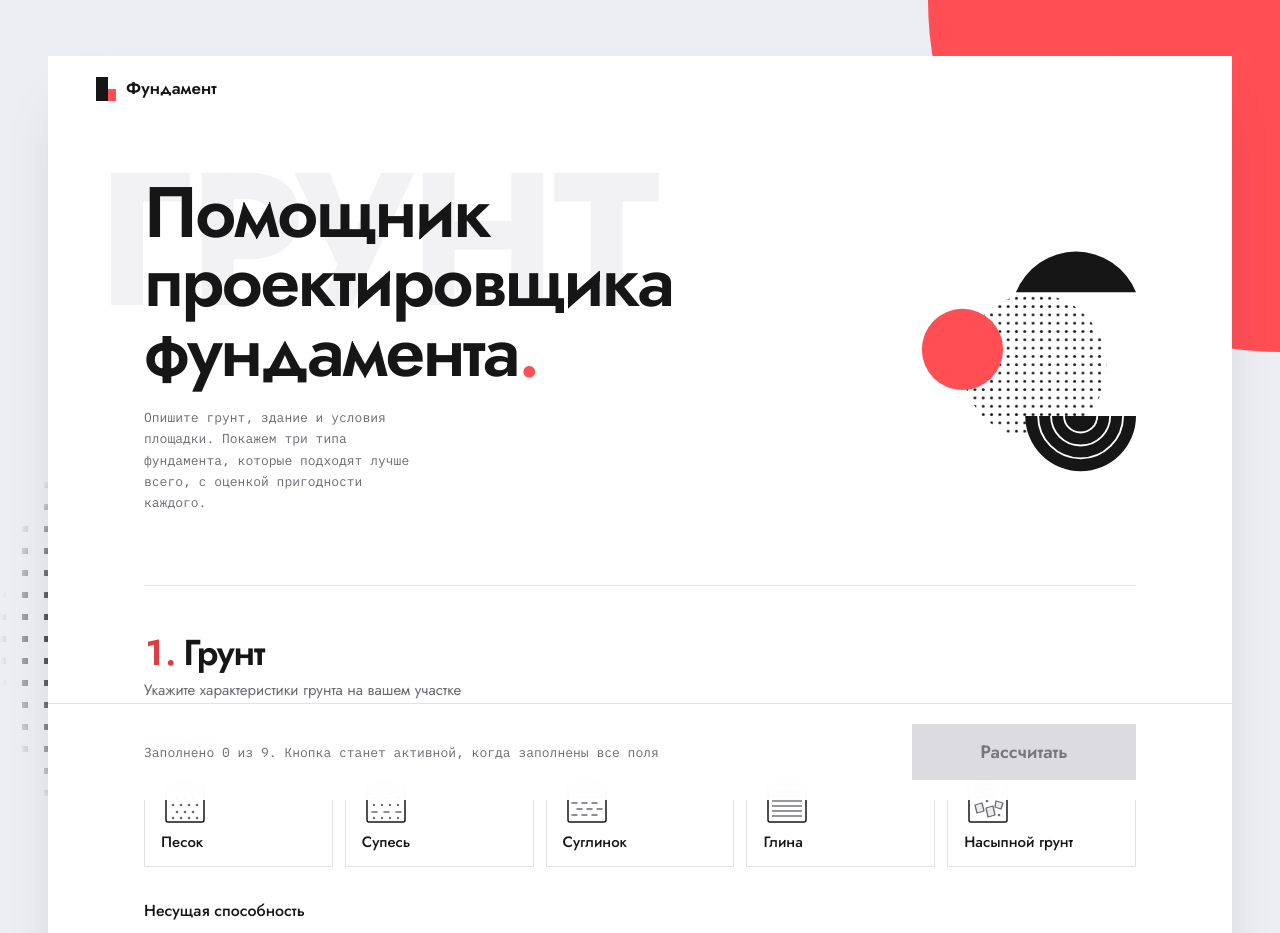
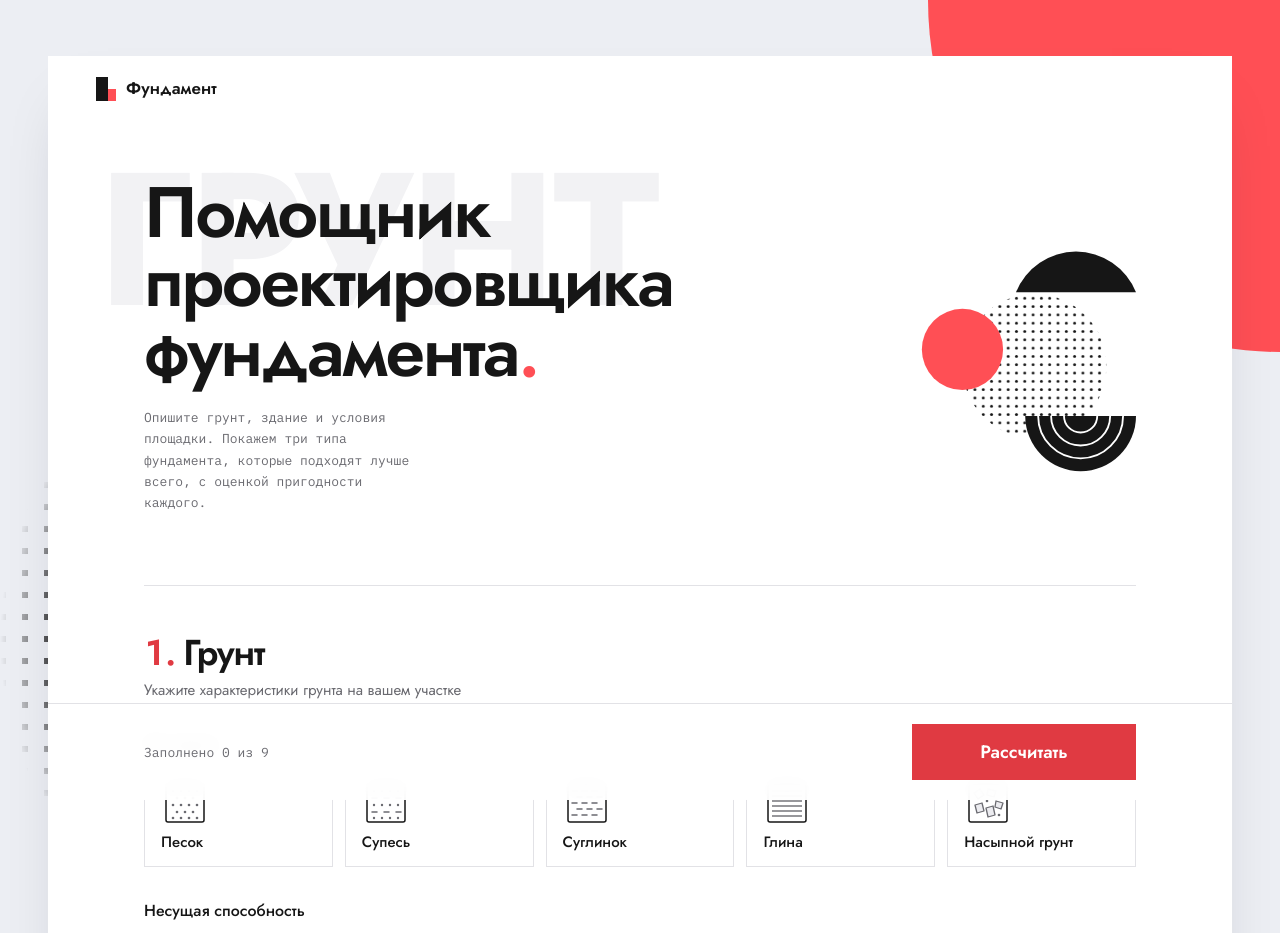
Before and after one commit to NightVizer/FoundamentBuilderHelper, a React (Vite) app in the folder frontend/: page / in a window 1280 px wide. Shown: the top 933 px of the page. Built offline with nearby package versions, Linux system fonts and the light colour scheme.

Commit message:
РЕАЛЬНАЯ ВЕРСИЯ ДЛЯ ПОКАЗА ПЕРЕД ИЗМЕНЕНИЯ БЭКЭНДА ЗАПРСООВ К ДЖЕВУ

```diff
--- a/frontend/src/components/controls.tsx
+++ b/frontend/src/components/controls.tsx
@@ -1,7 +1,29 @@
 import { useId, type ReactNode } from "react";
 import type { Option } from "../options";
 
-interface ChoiceGroupProps<T extends string> {
+/** Общие свойства полей формы: якорь для прокрутки и текст ошибки. */
+interface FieldProps {
+  /** id обёртки поля: к нему прокручивает список ошибок. */
+  id: string;
+  error?: string;
+  /** Номер попытки отправки: при новой попытке ошибка вспыхивает снова. */
+  flash?: number;
+}
+
+/** Вспышка вокруг поля и текст ошибки под ним. key перезапускает анимацию. */
+function FieldError({ id, error, flash = 0, className = "" }: { id: string; error?: string; flash?: number; className?: string }) {
+  if (!error) return null;
+  return (
+    <>
+      <span key={`ring-${flash}-${error}`} className="flash-ring" aria-hidden />
+      <p key={`msg-${flash}-${error}`} id={id} className={`field-error ${className}`}>
+        {error}
+      </p>
+    </>
+  );
+}
+
+interface ChoiceGroupProps<T extends string> extends FieldProps {
   label: string;
   name: string;
   options: Option<T>[];
@@ -16,6 +38,9 @@ interface ChoiceGroupProps<T extends string> {
 
 /** Выбор одного значения: семантически радиогруппа, визуально кнопки-чипы. */
 export function ChoiceGroup<T extends string>({
+  id,
+  error,
+  flash,
   label,
   name,
   options,
@@ -26,11 +51,15 @@ export function ChoiceGroup<T extends string>({
   inline,
 }: ChoiceGroupProps<T>) {
   const labelId = useId();
+  const errorId = `${id}-error`;
   return (
     <div
+      id={id}
       role="radiogroup"
       aria-labelledby={labelId}
-      className={inline ? "grid items-center gap-x-6 gap-y-2.5 sm:grid-cols-[8.5rem_minmax(0,1fr)]" : undefined}
+      aria-invalid={error ? true : undefined}
+      aria-describedby={error ? errorId : undefined}
+      className={`field ${error ? "is-invalid" : ""} ${inline ? "grid items-center gap-x-6 gap-y-2.5 sm:grid-cols-[8.5rem_minmax(0,1fr)]" : ""}`}
     >
       <div id={labelId} className={inline ? "field-label mb-0" : "field-label"}>
         {label}
@@ -54,6 +83,7 @@ export function ChoiceGroup<T extends string>({
           </label>
         ))}
       </div>
+      <FieldError id={errorId} error={error} flash={flash} className={inline ? "sm:col-span-2" : ""} />
     </div>
   );
 }
@@ -64,7 +94,7 @@ const CARD_COLUMNS = {
   5: "grid-cols-2 sm:grid-cols-3 lg:grid-cols-5",
 } as const;
 
-interface CardGroupProps<T extends string> {
+interface CardGroupProps<T extends string> extends FieldProps {
   label: string;
   name: string;
   options: Option<T>[];
@@ -78,6 +108,9 @@ interface CardGroupProps<T extends string> {
 
 /** Радиогруппа из карточек с миниатюрой: для вариантов, которые проще узнать по картинке. */
 export function CardGroup<T extends string>({
+  id,
+  error,
+  flash,
   label,
   name,
   options,
@@ -88,8 +121,16 @@ export function CardGroup<T extends string>({
   columns,
 }: CardGroupProps<T>) {
   const labelId = useId();
+  const errorId = `${id}-error`;
   return (
-    <div role="radiogroup" aria-labelledby={labelId}>
+    <div
+      id={id}
+      role="radiogroup"
+      aria-labelledby={labelId}
+      aria-invalid={error ? true : undefined}
+      aria-describedby={error ? errorId : undefined}
+      className={`field ${error ? "is-invalid" : ""}`}
+    >
       <div id={labelId} className="field-label">
         {label}
       </div>
@@ -114,11 +155,12 @@ export function CardGroup<T extends string>({
           </label>
         ))}
       </div>
+      <FieldError id={errorId} error={error} flash={flash} />
     </div>
   );
 }
 
-interface CountFieldProps {
+interface CountFieldProps extends FieldProps {
   label: string;
   value: string;
   onChange: (value: string) => void;
@@ -128,16 +170,16 @@ interface CountFieldProps {
 }
 
 /** Целое число с кнопками − и +, поле можно заполнить и вручную. */
-export function CountField({ label, value, onChange, hint, min, max }: CountFieldProps) {
-  const id = useId();
+export function CountField({ id, error, flash, label, value, onChange, hint, min, max }: CountFieldProps) {
+  const inputId = useId();
   const n = Number.parseInt(value, 10);
   const step = (delta: number) => {
     const next = Number.isNaN(n) ? min : Math.min(max, Math.max(min, n + delta));
     onChange(String(next));
   };
   return (
-    <div>
-      <label htmlFor={id} className="field-label">
+    <div id={id} className={`field ${error ? "is-invalid" : ""}`}>
+      <label htmlFor={inputId} className="field-label">
         {label}
       </label>
       <div className="count-input">
@@ -147,16 +189,15 @@ export function CountField({ label, value, onChange, hint, min, max }: CountFiel
           </svg>
         </button>
         <input
-          id={id}
-          type="number"
+          id={inputId}
+          type="text"
           inputMode="numeric"
-          min={min}
-          max={max}
-          step={1}
+          autoComplete="off"
           value={value}
           placeholder="0"
           onChange={(e) => onChange(e.target.value)}
-          aria-describedby={`${id}-hint`}
+          aria-invalid={error ? true : undefined}
+          aria-describedby={error ? `${id}-error` : `${id}-hint`}
         />
         <button type="button" onClick={() => step(1)} disabled={!Number.isNaN(n) && n >= max} aria-label="Увеличить">
           <svg viewBox="0 0 14 14" className="h-3.5 w-3.5" aria-hidden>
@@ -164,63 +205,71 @@ export function CountField({ label, value, onChange, hint, min, max }: CountFiel
           </svg>
         </button>
       </div>
+      {error ? (
+        <FieldError id={`${id}-error`} error={error} flash={flash} />
+      ) : (
         <p id={`${id}-hint`} className="field-hint">
           {hint}
         </p>
+      )}
     </div>
   );
 }
 
-interface NumberFieldProps {
+interface NumberFieldProps extends FieldProps {
   label: string;
   value: string;
   onChange: (value: string) => void;
   suffix?: string;
   hint: string;
   integer?: boolean;
-  min: number;
-  max: number;
   placeholder?: string;
   disabled?: boolean;
 }
 
+// Поле текстовое, а не type="number": иначе браузер отдаёт пустую строку вместо
+// неверного ввода, и ошибку нельзя показать по делу.
 export function NumberField({
+  id,
+  error,
+  flash,
   label,
   value,
   onChange,
   suffix,
   hint,
   integer,
-  min,
-  max,
   placeholder,
   disabled,
 }: NumberFieldProps) {
-  const id = useId();
+  const inputId = useId();
   return (
-    <div>
-      <label htmlFor={id} className="field-label">
+    <div id={id} className={`field ${error ? "is-invalid" : ""}`}>
+      <label htmlFor={inputId} className="field-label">
         {label}
       </label>
       <div className="number-input">
         <input
-          id={id}
-          type="number"
+          id={inputId}
+          type="text"
           inputMode={integer ? "numeric" : "decimal"}
-          min={min}
-          max={max}
-          step={integer ? 1 : "any"}
+          autoComplete="off"
           value={value}
           placeholder={placeholder}
           disabled={disabled}
           onChange={(e) => onChange(e.target.value)}
-          aria-describedby={`${id}-hint`}
+          aria-invalid={error ? true : undefined}
+          aria-describedby={error ? `${id}-error` : `${id}-hint`}
         />
         {suffix && <span className="suffix">{suffix}</span>}
       </div>
+      {error ? (
+        <FieldError id={`${id}-error`} error={error} flash={flash} />
+      ) : (
         <p id={`${id}-hint`} className="field-hint">
           {hint}
         </p>
+      )}
     </div>
   );
 }
--- a/frontend/src/index.css
+++ b/frontend/src/index.css
@@ -321,6 +321,72 @@
     backdrop-filter: blur(10px);
   }
 
+  /* Ошибки ввода: поле с коралловой рамкой, вспышка вокруг и текст под полем */
+  .field {
+    @apply relative;
+  }
+  .flash-ring {
+    @apply pointer-events-none absolute -inset-2.5 z-[2];
+    border: 2px solid var(--coral);
+    background: rgba(255, 79, 85, 0.07);
+    opacity: 0;
+    animation: field-flash 1.2s ease-out;
+  }
+  .field-error {
+    @apply mt-2.5 flex items-start gap-2 text-sm font-medium leading-snug;
+    color: var(--coral-strong);
+    animation: error-in 0.45s cubic-bezier(0.3, 1.4, 0.5, 1);
+  }
+  .field-error::before {
+    content: "!";
+    @apply mt-px grid h-[1.125rem] w-[1.125rem] shrink-0 place-items-center rounded-full text-xs font-bold text-white;
+    background: var(--coral-strong);
+  }
+  .is-invalid .field-label {
+    color: var(--coral-strong);
+  }
+  .is-invalid .number-input,
+  .is-invalid .count-input {
+    border-color: var(--coral-strong);
+    background: #fff7f7;
+  }
+  .is-invalid .number-input .suffix,
+  .is-invalid .count-input button:not(:hover) {
+    background: #ffeeee;
+  }
+  .is-invalid .peer:not(:checked) + .opt-card:not(:hover),
+  .is-invalid .peer:not(:checked) + .choice:not(:hover) {
+    border-color: #f2a7aa;
+    --acc-soft: #ffecec;
+  }
+
+  .form-issues-title {
+    @apply text-[0.9375rem] font-semibold;
+    color: var(--coral-strong);
+  }
+  .form-issues-list {
+    @apply mt-2 flex flex-wrap gap-2 max-sm:-mx-1 max-sm:flex-nowrap max-sm:overflow-x-auto max-sm:px-1 max-sm:pb-1;
+  }
+  .issue-chip {
+    @apply inline-flex h-8 items-center whitespace-nowrap rounded-full border px-3.5 text-sm font-medium;
+    border-color: #f2a7aa;
+    background: #fff4f4;
+    color: var(--coral-strong);
+    animation: error-in 0.45s cubic-bezier(0.3, 1.4, 0.5, 1) both;
+    transition:
+      transform 0.18s ease,
+      box-shadow 0.18s ease,
+      background-color 0.18s ease,
+      color 0.18s ease;
+  }
+  .issue-chip:hover {
+    @apply text-white;
+    border-color: var(--coral-strong);
+    background: var(--coral-strong);
+    transform: translateY(-2px);
+    box-shadow: 0 10px 18px -10px rgba(224, 58, 66, 0.8);
+  }
+
   .btn-primary,
   .btn-secondary {
     transition:
@@ -594,6 +660,42 @@
   }
 }
 
+@keyframes field-flash {
+  0% {
+    opacity: 0;
+  }
+  12% {
+    opacity: 1;
+  }
+  28% {
+    opacity: 0.25;
+  }
+  44% {
+    opacity: 1;
+  }
+  100% {
+    opacity: 0;
+  }
+}
+
+@keyframes error-in {
+  0% {
+    opacity: 0;
+    transform: translateX(-8px);
+  }
+  45% {
+    opacity: 1;
+    transform: translateX(5px);
+  }
+  70% {
+    transform: translateX(-2px);
+  }
+  100% {
+    opacity: 1;
+    transform: none;
+  }
+}
+
 @keyframes spin {
   to {
     transform: rotate(360deg);
@@ -601,8 +703,13 @@
 }
 
 @media (prefers-reduced-motion: reduce) {
-  .ring-arc {
+  .ring-arc,
+  .field-error,
+  .issue-chip {
     animation: none;
+  }
+  .flash-ring {
+    display: none;
   }
   .spinner {
     animation-duration: 2.4s;
@@ -615,6 +722,7 @@
   .opt-card:hover,
   .btn-primary:hover:not(:disabled),
   .btn-secondary:hover,
+  .issue-chip:hover,
   .winner:hover,
   .alt-card:hover,
   .winner:hover .picture-dot,
--- a/frontend/src/pages/InputPage.tsx
+++ b/frontend/src/pages/InputPage.tsx
@@ -41,15 +41,57 @@ const EMPTY: FormDraft = {
 const FLOORS_MAX = 50;
 const AREA_MAX = 100_000;
 
-function parseFloors(raw: string): number | null {
-  if (!/^\d+$/.test(raw.trim())) return null;
-  const n = Number(raw);
-  return n >= 1 && n <= FLOORS_MAX ? n : null;
+type FieldKey = keyof FormDraft;
+
+// Порядок полей на странице: в нём же идут ошибки и прокрутка к первой из них.
+const FIELDS: { key: FieldKey; label: string; missing: string }[] = [
+  { key: "soil_type", label: "Тип грунта", missing: "Выберите тип грунта" },
+  { key: "bearing_capacity", label: "Несущая способность", missing: "Выберите несущую способность" },
+  { key: "groundwater_level", label: "Уровень грунтовых вод", missing: "Выберите уровень грунтовых вод" },
+  { key: "floors", label: "Этажность", missing: "Укажите этажность" },
+  { key: "building_area_m2", label: "Площадь здания", missing: "Укажите площадь здания" },
+  { key: "wall_material", label: "Материал стен", missing: "Выберите материал стен" },
+  { key: "climate", label: "Климат", missing: "Выберите климат" },
+  { key: "frost_depth", label: "Глубина промерзания", missing: "Выберите глубину промерзания" },
+  { key: "seismicity", label: "Сейсмичность", missing: "Выберите сейсмичность" },
+];
+
+const fieldId = (key: FieldKey) => `field-${key}`;
+
+function isEmpty(value: FormDraft[FieldKey]): boolean {
+  return value === null || (typeof value === "string" && value.trim() === "");
 }
 
-function parseArea(raw: string): number | null {
-  const n = Number(raw.replace(",", "."));
-  return raw.trim() !== "" && Number.isFinite(n) && n > 0 && n <= AREA_MAX ? n : null;
+/** Число этажей или текст ошибки. */
+function parseFloors(raw: string): number | string {
+  const v = raw.trim();
+  if (!/^\d+$/.test(v)) return "Введите целое число, без букв, дробей и знаков";
+  const n = Number(v);
+  if (n < 1 || n > FLOORS_MAX) return `Этажность должна быть от 1 до ${FLOORS_MAX}`;
+  return n;
+}
+
+/** Площадь или текст ошибки. Пробелы между разрядами и запятая допустимы: «12 500,5». */
+function parseArea(raw: string): number | string {
+  const v = raw.replace(/\s/g, "").replace(",", ".");
+  if (!/^-?(\d+(\.\d*)?|\.\d+)$/.test(v)) return "Введите число, например 120 или 85,5";
+  const n = Number(v);
+  if (n <= 0) return "Площадь должна быть больше нуля";
+  if (n > AREA_MAX) return "Площадь не может быть больше 100 000 м²";
+  return n;
+}
+
+/** Ошибки по полям: пустые поля и значения вне ограничений бэкенда. */
+function validate(d: FormDraft): Partial<Record<FieldKey, string>> {
+  const errors: Partial<Record<FieldKey, string>> = {};
+  for (const { key, missing } of FIELDS) {
+    if (isEmpty(d[key])) errors[key] = missing;
+  }
+  const floors = parseFloors(d.floors);
+  if (!errors.floors && typeof floors === "string") errors.floors = floors;
+  const area = parseArea(d.building_area_m2);
+  if (!errors.building_area_m2 && typeof area === "string") errors.building_area_m2 = area;
+  return errors;
 }
 
 function toInput(d: FormDraft): { input: FoundationInput; site: SiteConditions } | null {
@@ -59,8 +101,8 @@ function toInput(d: FormDraft): { input: FoundationInput; site: SiteConditions }
     !d.soil_type ||
     !d.bearing_capacity ||
     !d.groundwater_level ||
-    floors === null ||
-    area === null ||
+    typeof floors !== "number" ||
+    typeof area !== "number" ||
     !d.wall_material ||
     !d.climate ||
     !d.frost_depth ||
@@ -83,6 +125,16 @@ function toInput(d: FormDraft): { input: FoundationInput; site: SiteConditions }
   };
 }
 
+/** Прокрутка к полю и фокус на нём: на выбранном варианте, поле ввода или первом варианте. */
+function goToField(key: FieldKey) {
+  const el = document.getElementById(fieldId(key));
+  if (!el) return;
+  const reduce = window.matchMedia("(prefers-reduced-motion: reduce)").matches;
+  el.scrollIntoView({ block: "center", behavior: reduce ? "auto" : "smooth" });
+  const target = el.querySelector<HTMLInputElement>("input:checked, input[type=text], input[type=radio]");
+  target?.focus({ preventScroll: true });
+}
+
 function BlockHead({ n, title, sub, id }: { n: number; title: string; sub: string; id: string }) {
   return (
     <header>
@@ -103,6 +155,10 @@ interface Props {
 export function InputPage({ onCalculated, onError }: Props) {
   const [draft, setDraft] = useState<FormDraft>(EMPTY);
   const [submitting, setSubmitting] = useState(false);
+  // Число попыток отправки: после первой показываем и незаполненные поля,
+  // каждая следующая заново подсвечивает ошибки.
+  const [attempt, setAttempt] = useState(0);
+  const errors = validate(draft);
   const ready = toInput(draft);
 
   const set =
@@ -110,9 +166,22 @@ export function InputPage({ onCalculated, onError }: Props) {
     (value: FormDraft[K]) =>
       setDraft((d) => ({ ...d, [key]: value }));
 
+  // Неверное значение видно сразу при вводе, незаполненное поле только после попытки отправки.
+  const errorOf = (key: FieldKey): string | undefined => {
+    if (!errors[key]) return undefined;
+    return attempt > 0 || !isEmpty(draft[key]) ? errors[key] : undefined;
+  };
+  const field = (key: FieldKey) => ({ id: fieldId(key), error: errorOf(key), flash: attempt });
+
   async function submit(e: FormEvent) {
     e.preventDefault();
-    if (!ready || submitting) return;
+    if (submitting) return;
+    if (!ready) {
+      setAttempt((n) => n + 1);
+      const first = FIELDS.find(({ key }) => errors[key]);
+      if (first) goToField(first.key);
+      return;
+    }
     setSubmitting(true);
     try {
       const result = await fetchRecommendation(ready.input);
@@ -122,18 +191,8 @@ export function InputPage({ onCalculated, onError }: Props) {
     }
   }
 
-  const fields = [
-    draft.soil_type,
-    draft.bearing_capacity,
-    draft.groundwater_level,
-    parseFloors(draft.floors),
-    parseArea(draft.building_area_m2),
-    draft.wall_material,
-    draft.climate,
-    draft.frost_depth,
-    draft.seismicity,
-  ];
-  const filled = fields.filter((v) => v !== null).length;
+  const problems = FIELDS.filter(({ key }) => errors[key]);
+  const filled = FIELDS.length - problems.length;
 
   return (
     <Shell>
@@ -149,6 +208,7 @@ export function InputPage({ onCalculated, onError }: Props) {
             <div className="mt-8 space-y-8">
               <CardGroup
                 label="Тип грунта"
+                {...field("soil_type")}
                 name="soil_type"
                 options={SOIL_OPTIONS}
                 value={draft.soil_type}
@@ -158,6 +218,7 @@ export function InputPage({ onCalculated, onError }: Props) {
               />
               <CardGroup
                 label="Несущая способность"
+                {...field("bearing_capacity")}
                 name="bearing_capacity"
                 options={BEARING_OPTIONS}
                 value={draft.bearing_capacity}
@@ -168,6 +229,7 @@ export function InputPage({ onCalculated, onError }: Props) {
               />
               <CardGroup
                 label="Уровень грунтовых вод"
+                {...field("groundwater_level")}
                 name="groundwater_level"
                 options={GROUNDWATER_OPTIONS}
                 value={draft.groundwater_level}
@@ -184,6 +246,7 @@ export function InputPage({ onCalculated, onError }: Props) {
             <div className="min-w-0 space-y-8">
               <div className="grid gap-x-8 gap-y-6 sm:grid-cols-2">
                 <CountField
+                  {...field("floors")}
                   label="Этажность"
                   value={draft.floors}
                   onChange={set("floors")}
@@ -192,18 +255,18 @@ export function InputPage({ onCalculated, onError }: Props) {
                   hint={`Целое число от 1 до ${FLOORS_MAX}`}
                 />
                 <NumberField
+                  {...field("building_area_m2")}
                   label="Площадь здания"
                   value={draft.building_area_m2}
                   onChange={set("building_area_m2")}
                   suffix="м²"
-                  min={1}
-                  max={AREA_MAX}
                   placeholder="Введите площадь"
                   hint="Больше нуля, до 100 000"
                 />
               </div>
               <CardGroup
                 label="Материал стен"
+                {...field("wall_material")}
                 name="wall_material"
                 options={WALL_OPTIONS}
                 value={draft.wall_material}
@@ -219,6 +282,7 @@ export function InputPage({ onCalculated, onError }: Props) {
             <div className="mt-8 space-y-8">
               <CardGroup
                 label="Климат"
+                {...field("climate")}
                 name="climate"
                 options={CLIMATE_OPTIONS}
                 value={draft.climate}
@@ -229,6 +293,7 @@ export function InputPage({ onCalculated, onError }: Props) {
               />
               <CardGroup
                 label="Глубина промерзания"
+                {...field("frost_depth")}
                 name="frost_depth"
                 options={FROST_OPTIONS}
                 value={draft.frost_depth}
@@ -239,6 +304,7 @@ export function InputPage({ onCalculated, onError }: Props) {
               />
               <ChoiceGroup
                 label="Сейсмичность"
+                {...field("seismicity")}
                 name="seismicity"
                 options={SEISMICITY_OPTIONS}
                 value={draft.seismicity}
@@ -250,12 +316,25 @@ export function InputPage({ onCalculated, onError }: Props) {
         </fieldset>
 
         <footer className="form-footer">
-          <p className="mono" aria-live="polite">
-            {ready
-              ? "Все поля заполнены"
-              : `Заполнено ${filled} из ${fields.length}. Кнопка станет активной, когда заполнены все поля`}
-          </p>
-          <button type="submit" className="btn-primary" disabled={!ready || submitting}>
+          <div className="min-w-[min(100%,18rem)] flex-1" role="status">
+            {attempt > 0 && problems.length > 0 ? (
+              <div key={attempt} className="form-issues">
+                <p className="form-issues-title">Для расчёта заполните или исправьте:</p>
+                <ul className="form-issues-list">
+                  {problems.map(({ key, label }) => (
+                    <li key={key}>
+                      <button type="button" className="issue-chip" onClick={() => goToField(key)}>
+                        {label}
+                      </button>
+                    </li>
+                  ))}
+                </ul>
+              </div>
+            ) : (
+              <p className="mono">{ready ? "Все поля заполнены" : `Заполнено ${filled} из ${FIELDS.length}`}</p>
+            )}
+          </div>
+          <button type="submit" className="btn-primary max-sm:w-full" disabled={submitting}>
             {submitting && <Spinner className="h-5 w-5" />}
             {submitting ? "Рассчитываем" : "Рассчитать"}
           </button>
```
Lines whose indentation alone changed are shown as unchanged.
